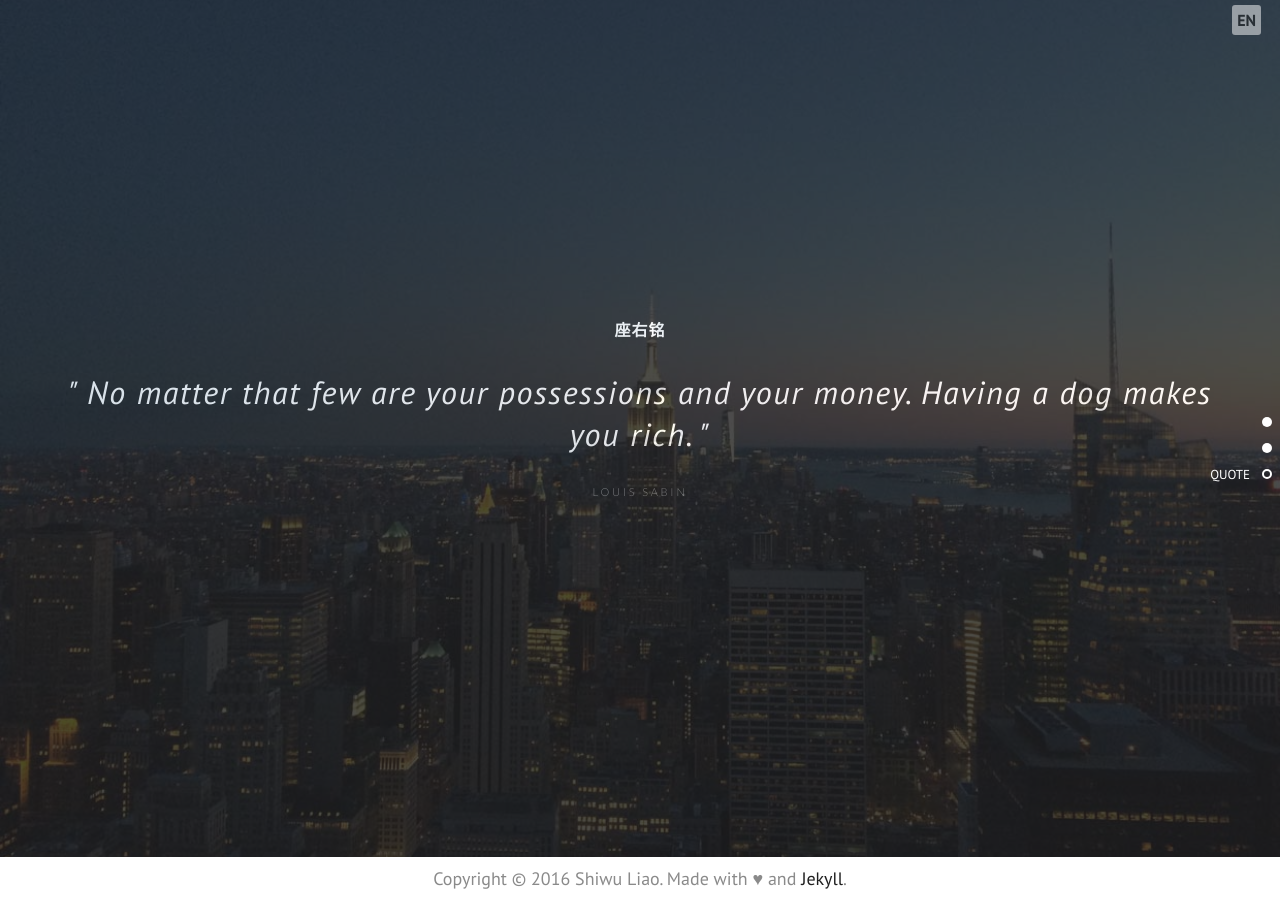
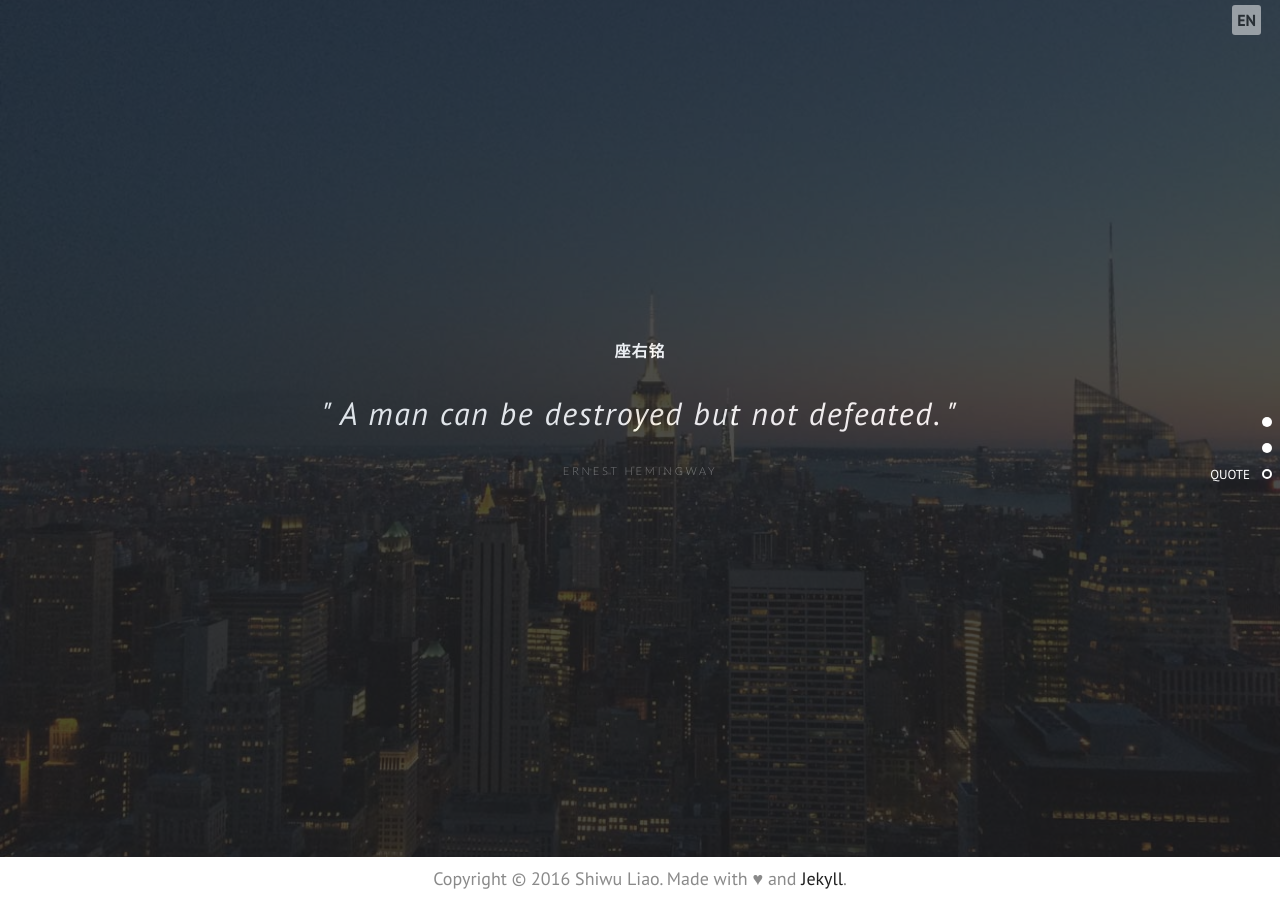
Before and after one commit to LiaoSW/mydeity.github.io, a Jekyll site: the page built from cn.md, in a window 1280 px wide and 900 px high, scrolled down 2003 px. Built offline with Jekyll 4.4.1, drawn with Linux system fonts in a browser that asks for light colours.

Commit message:
update quote

```diff
--- a/_data/lang/cn.json
+++ b/_data/lang/cn.json
@@ -20,8 +20,8 @@
 		},
 		"profile_quote": {
 			"title": "座右铭",
-			"quote": "\" No matter that few are your possessions and your money. Having a dog makes you rich. \"",
-			"author": "Louis Sabin",
+			"quote": "\" A man can be destroyed but not defeated. \"",
+			"author": "Ernest Hemingway",
 			"section": "Quote"
 		},
 		"copyright": "Copyright © 2016 Shiwu Liao. Made with ♥ and <a href='https://jekyllrb.com/' target='_blank'>Jekyll</a>."
--- a/_data/lang/en.json
+++ b/_data/lang/en.json
@@ -20,8 +20,8 @@
 		},
 		"profile_quote": {
 			"title": "Favorite quote",
-			"quote": "\" No matter that few are your possessions and your money. Having a dog makes you rich. \"",
-			"author": "Louis Sabin",
+			"quote": "\" A man can be destroyed but not defeated. \"",
+			"author": "Ernest Hemingway",
 			"section": "Quote"
 		},
 		"copyright": "Copyright © 2016 Shiwu Liao. Made with ♥ and <a href='https://jekyllrb.com/' target='_blank'>Jekyll</a>."
```
